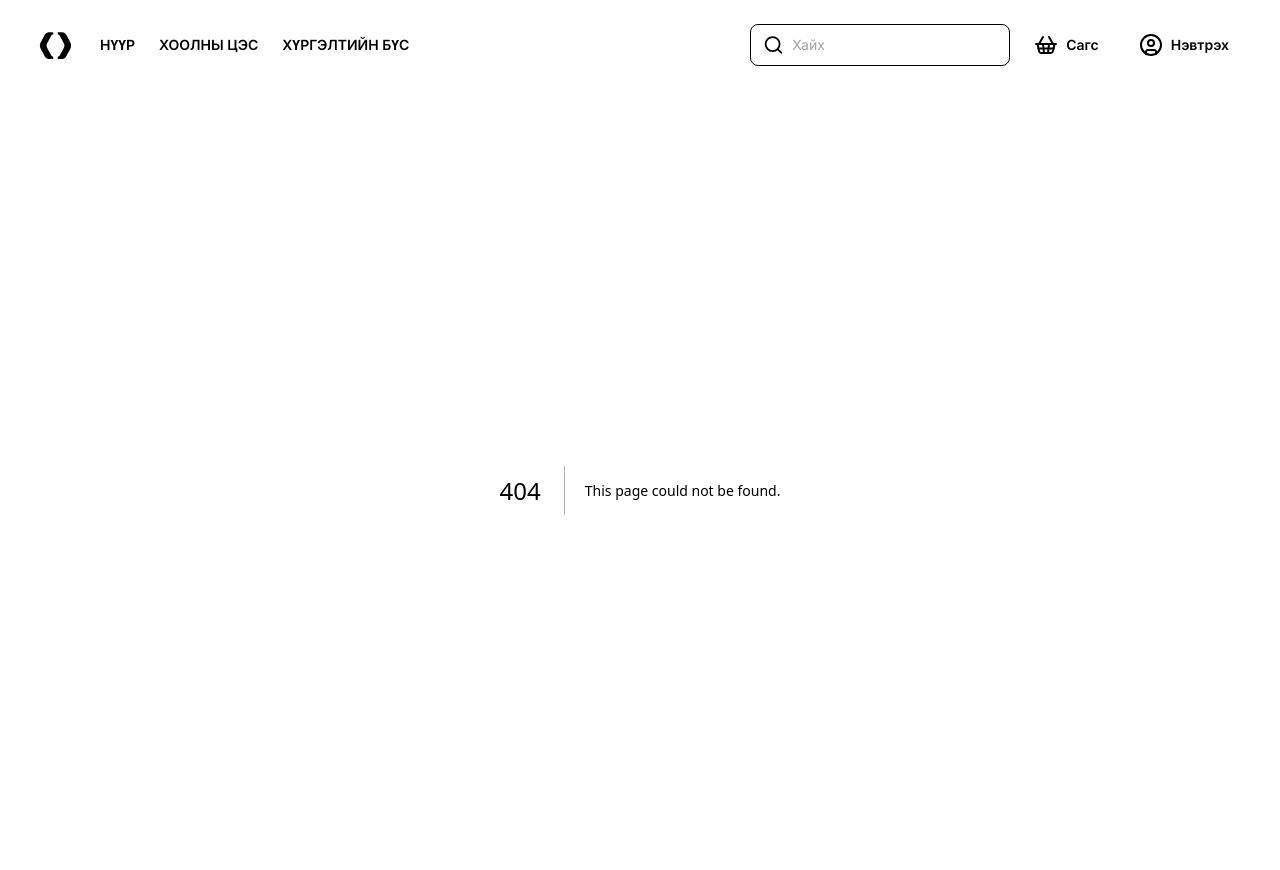
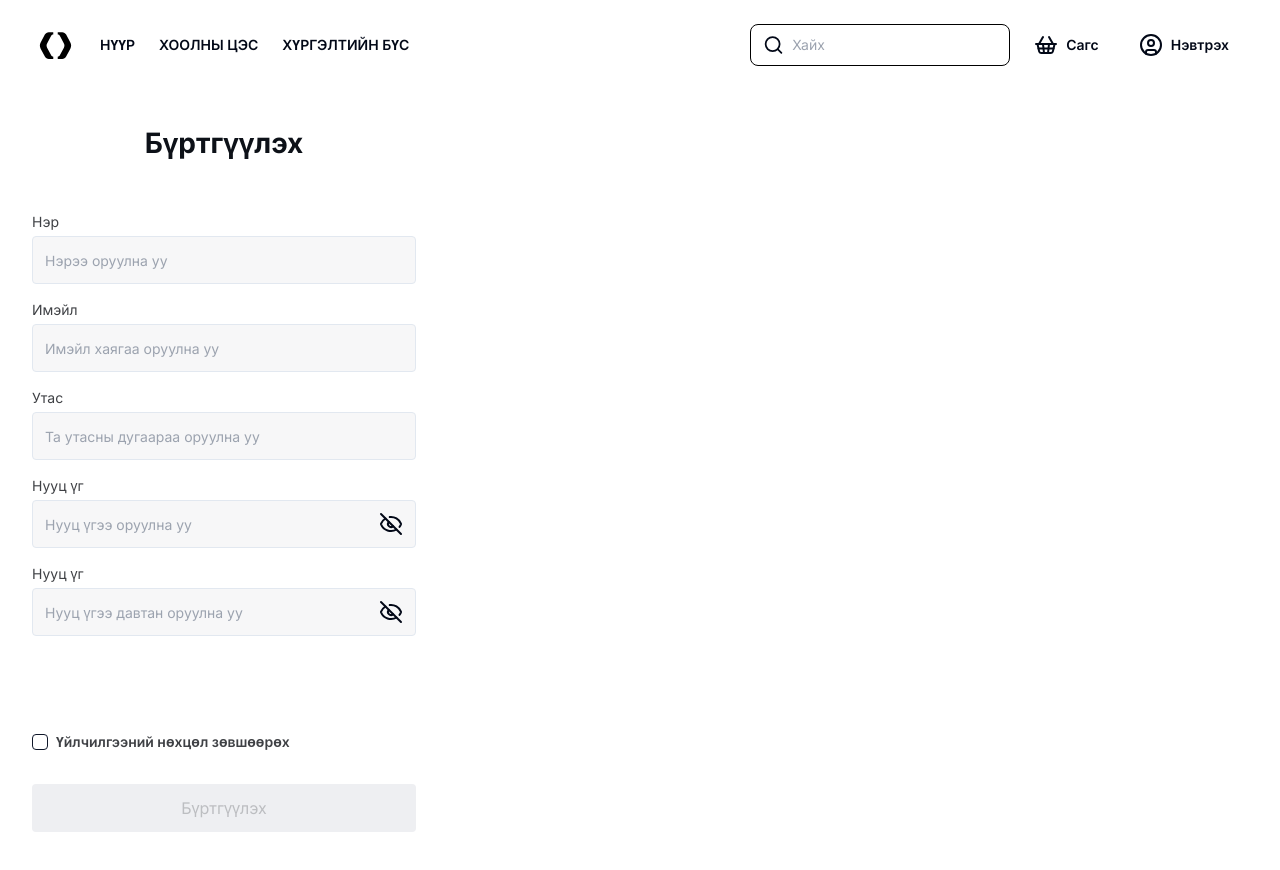
Before and after one commit to 2K241B/Shijre-Food-Delivery, a Next.js app in the folder FE/: page /sign-up in a window 1280 px wide. Before the commit this address had no page. Shown: the top 870 px of the page. Built offline with nearby package versions, Linux system fonts and the light colour scheme; no server answers.

Commit message:
Add signup page logic

```diff
--- a/FE/src/components/sign-up-form.jsx
+++ b/FE/src/components/sign-up-form.jsx
@@ -6,12 +6,15 @@
 import _ from "lodash"
 import { Checkbox } from "./ui/checkbox";
 import { Label } from "./ui/label";
+import { axiosInstance } from "@/lib/axios";
+import { useRouter } from "next/navigation";
 
 
 export const SignUpForm = () => {
-
-    const [formData, setFormData] = useState({ name: "", email: "", address: "", password: "", rePassword: "" });
-    const [isChecked, setIsChecked] = useState(false)
+    const router = useRouter();
+    const [formData, setFormData] = useState({ name: "", email: "", phoneNumber: "", password: "", rePassword: "" });
+    const [isChecked, setIsChecked] = useState(false);
+    const [warning, setWarning] = useState("");
 
     const handleOnChange = (event) => {
         setFormData((prev) => ({
@@ -26,7 +29,32 @@
 
     const debounceFn = useMemo(() => _.debounce(handleOnChange, 500), []);
 
-    return <form className="inline-flex p-8 flex-col items-start rounded-2xl bg-white gap-12">
+    const handleSubmit = async (event) => {
+        event.preventDefault()
+
+        try {
+            if (formData.password !== formData.rePassword) {
+                setWarning("Нууц үгээ дахин нягтална уу !")
+            }
+            else {
+                await axiosInstance.post(
+                    "auth/sign-up",
+                    {
+                        name: formData.name,
+                        email: formData.email,
+                        password: formData.password,
+                        phoneNumber: formData.phoneNumber,
+                    },
+                    { withCredentials: true },
+                );
+                router.push("/");
+            };
+        } catch (error) {
+            console.error(error);
+        }
+    }
+
+    return <form onSubmit={handleSubmit} className="inline-flex p-8 flex-col items-start rounded-2xl bg-white gap-12">
         <div className="flex justify-center w-full">
             <h2 className="text-[#0D1118] text-center text-[28px] font-bold">Бүртгүүлэх</h2>
         </div>
@@ -34,20 +62,22 @@
             <div className="flex flex-col items-start gap-4 self-stretch">
                 <CustomInput name="name" onchange={debounceFn} label={"Нэр"} placeholder={"Нэрээ оруулна уу"} />
                 <CustomInput name="email" type="email" onchange={debounceFn} label={"Имэйл"} placeholder={"Имэйл хаягаа оруулна уу"} />
-                <CustomInput name="address" onchange={debounceFn} label={"Хаяг"} placeholder={"Та хаягаа оруулна уу"} />
+                <CustomInput name="phoneNumber" onchange={debounceFn} label={"Утас"} placeholder={"Та утасны дугаараа оруулна уу"} />
                 <CustomInput name="password" type="password" onchange={debounceFn} label={"Нууц үг"} placeholder={"Нууц үгээ оруулна уу"} showIcon={true} />
                 <CustomInput name="rePassword" type="password" onchange={debounceFn} label={"Нууц үг"} placeholder={"Нууц үгээ давтан оруулна уу"} showIcon={true} />
             </div>
         </div>
 
+        <p className="text-sm text-red-400">{warning}</p>
+
         <div className="flex flex-col items-center gap-8">
             <div className="flex w-full items-center gap-2">
-                <Checkbox id="policy" onClick={handleChecked}/>
+                <Checkbox id="policy" onClick={handleChecked} />
                 <Label htmlFor="policy" className="text-sm text-[#3F4145]">
                     Үйлчилгээний нөхцөл зөвшөөрөх
                 </Label>
             </div>
-            <CustomButton type="submit" variant={formData.name.length > 0 && formData.email.length > 0 && formData.address.length > 0 && formData.password.length > 0 && formData.rePassword.length > 0 && isChecked == true ? "primary" : "secondary"}>Бүртгүүлэх</CustomButton>
+            <CustomButton type="submit" variant={formData.name.length > 0 && formData.email.length > 0 && formData.phoneNumber.length > 0 && formData.password.length > 0 && formData.rePassword.length > 0 && isChecked == true ? "primary" : "secondary"}>Бүртгүүлэх</CustomButton>
         </div>
     </form>
 }
```
Also changed, not shown: FE/src/app/sign-up/page.jsx (renamed from FE/src/app/signup/page.jsx).
